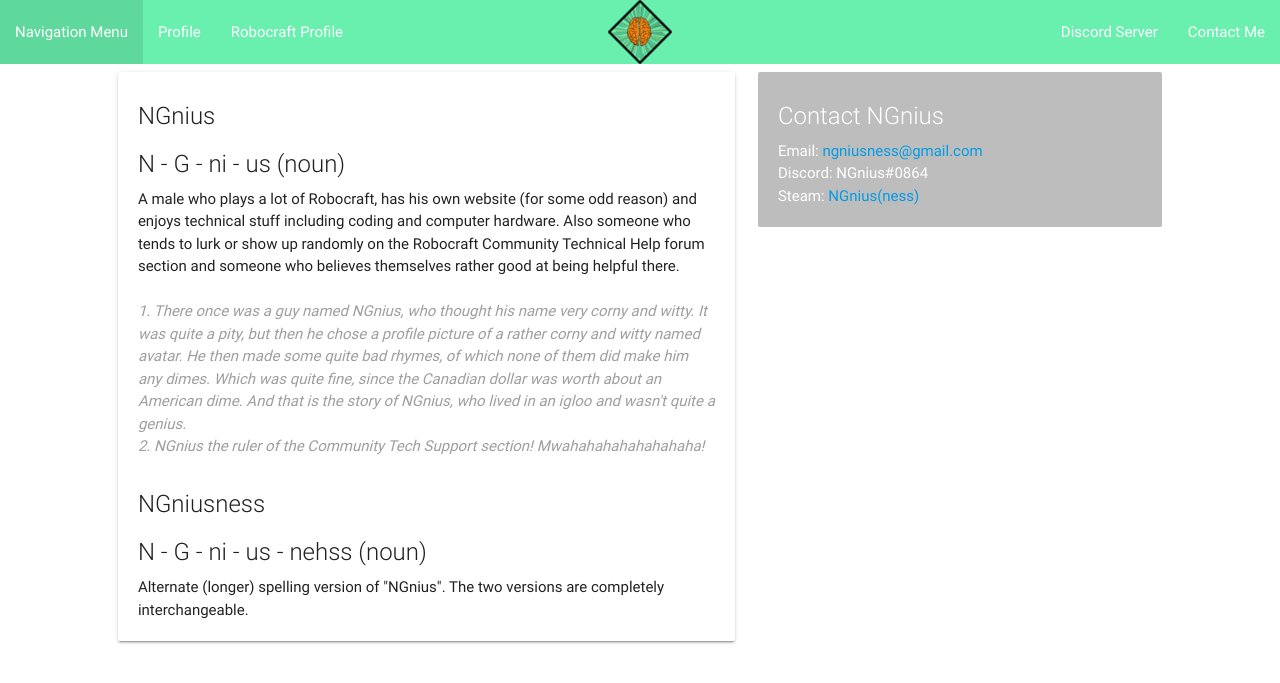
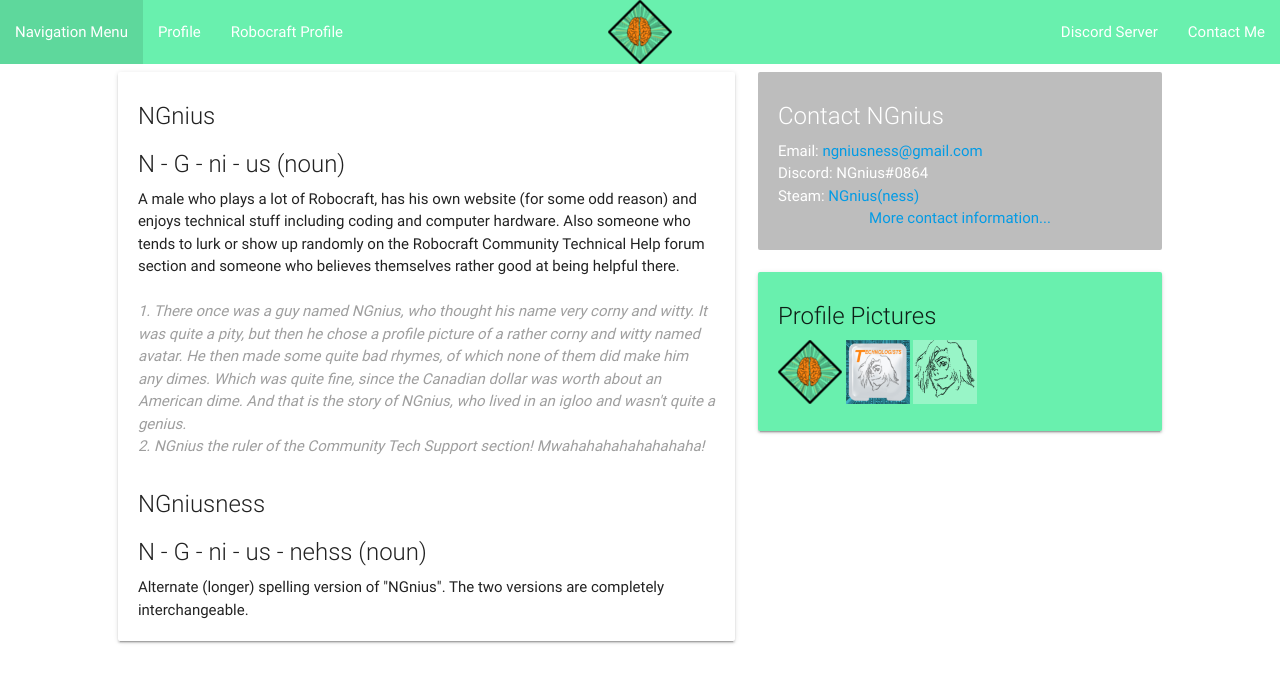
Before and after one commit to NGnius/NGniusSite, a Jekyll site: the page built from pages/NGniusness.html, in a window 1280 px wide. Shown: the top 683 px of the page. Built offline with Jekyll 4.4.1, drawn with Linux system fonts in a browser that asks for light colours; nearby versions of some CDN libraries.

Commit message:
Restructure profile page and add profile pictures to page

```diff
--- a/_includes/contactinfo.html
+++ /dev/null
@@ -1,8 +0,0 @@
-        <div class="col s12 m12 l4">
-          <div class="card grey lighten-1 z-depth-0">
-            <div class="card-content white-text">
-	     <span class="card-title">Contact NGnius</span>
-              <p>Email: <a href="mailto:ngniusness@gmail.com" target="blank">ngniusness@gmail.com</a> <br> Discord: NGnius#0864 <br> Steam: <a href="http://steamcommunity.com/id/NGnius" target="blank">NGnius(ness)</a></p>
-            </div>
-          </div>
-        </div>
--- /dev/null
+++ b/_includes/contactinfosmall.html
@@ -0,0 +1,11 @@
+        <div class="col s12 m12 l4">
+          <div class="card grey lighten-1 z-depth-0">
+            <div class="card-content white-text">
+	     <span class="card-title">Contact NGnius</span>
+<p>Email: <a href="mailto:ngniusness@gmail.com" target="blank">ngniusness@gmail.com</a> <br>
+Discord: NGnius#0864 <br> Steam: <a href="http://steamcommunity.com/id/NGnius" target="blank">NGnius(ness)</a><br></p>
+             <div class="center-align"><a href="/pages/ContactInfo">More contact information...</a>
+             </div>
+            </div>
+          </div>
+        </div>
--- /dev/null
+++ b/_includes/profilepictures.html
@@ -0,0 +1,11 @@
+<div class="col s12 m12 l4 ">
+  <div class="card green accent-2">
+   <div class="card-content">
+    <span class="card-title">Profile Pictures</span>
+    <p><img src=/Logo64x64.png height=64 width=64>
+     <img src=/images/NGniusWanCPU.png height=64 width=64>
+     <img src=/images/NGniusWanLines.png height=64 width=64>
+    </p>
+   </div>
+  </div>
+ </div>
--- a/pages/ContactInfo.html
+++ b/pages/ContactInfo.html
@@ -2,5 +2,5 @@
 layout: default
 ---
 <div class="row">
-{% include contactinfo.html %}
+{% include contactinfofull.html %}
 </div>
--- a/pages/NGniusness.html
+++ b/pages/NGniusness.html
@@ -1,8 +1,9 @@
 ---
 layout: default
 ---
+
 <div class="row">
-        <div class="col s12 m12 l6 offset-l1">
+ <div class="col s12 l6 offset-l1">
    <div class="card">
      <div class="card-content">
       <span class="card-title">NGnius <br>N - G - ni - us (noun)</span>
@@ -16,5 +17,6 @@ layout: default
    </div>
   </div>
  </div>
-{% include contactinfo.html%}
+ {% include contactinfosmall.html %}
+ {% include profilepictures.html %}
 </div>
```
Also changed, not shown: _includes/contactinfofull.html (added, +10 -0 lines), images/NGniusWanCPU.png (added), images/NGniusWanLines.png (added). Lines whose indentation alone changed are shown as unchanged.
